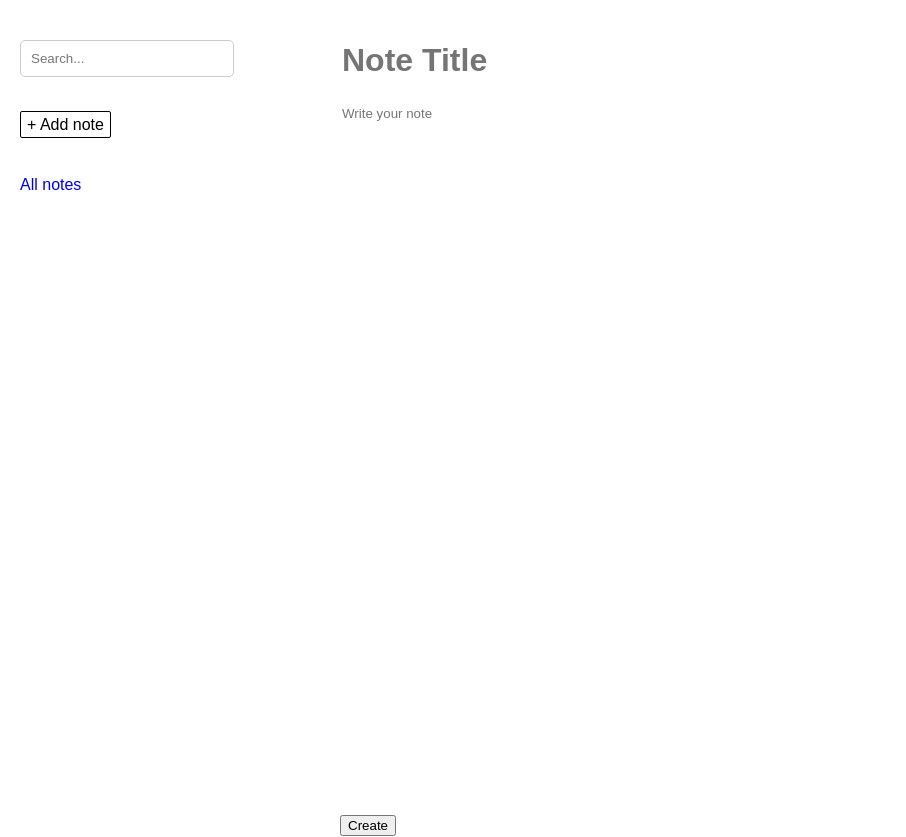
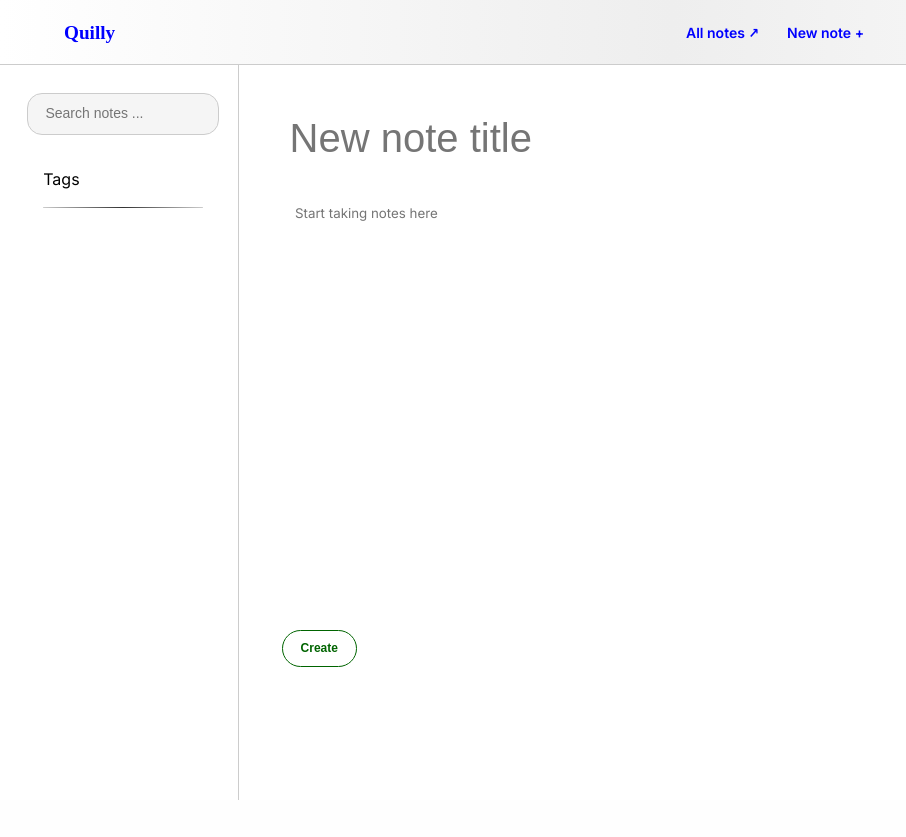
Before and after one commit to aks579/quilly, a Flask app: page /create in a window 1280 px wide. Shown: the whole page, without its empty margins (0-906 px from the left). After the commit the page ends 800 px from the top, so only its background shows below. Run offline with Flask 3, Linux system fonts and the light colour scheme.

Commit message:
feat: update ui

```diff
--- a/app/static/css/base.css
+++ b/app/static/css/base.css
@@ -1,103 +1,274 @@
+@import url('https://fonts.googleapis.com/css2?family=Inter:wght@100;200;300;400;500;600;700;800;900&display=swap');
+
 body {
-    font-family: Arial, sans-serif;
+    display: flex;
+    font-family: Inter, 'Segoe UI', Tahoma, Geneva, Verdana, sans-serif;
     margin: 0;
     padding: 0;
-    height : 100vh;
-    color: #444;
+    height: 100vh;
+    color: black;
+    line-height: 1.5;
+    background-color: white;
+}
+
+.navbar {
+    top: 0;
+    height: 4em;
+    position: fixed;
+    background-color: white;
+    display: flex;
+    flex-direction: row;
+    width: 95%;
+    padding-right: 5%;
+    padding-left: 5%;
+    justify-content: space-between;
+    border-bottom: 1px solid #ccc;
+    border-radius: 0px;
+    z-index: 1;
+    background-image: linear-gradient(to right, #fff, #eee, #fff);
+}
+
+.logo {
+    font-family: 'Times New Roman', Times, serif;
+    font-weight: bolder;
+    font-size: larger;
+}
+
+.navbar ul {
+    display: flex;
+    width: 50%;
+    display: flex;
+    flex-direction: row;
+    list-style: none;
+    align-items: center;
+}
+
+.navbar ul li {
+    margin: 0 1em;
+    cursor: pointer;
+    font-size: 14px;
+    font-weight: 600;
+    color: #333;
+}
+
+textarea {
+    color: #333;
     line-height: 1.5;
 }
 
-textarea {
-    font-family: Arial, sans-serif;
-    color: #444;
-    line-height: 1.5;
-}
-
-h1 {
-    line-height: 1;
+hr {
+    border: 0;
+    height: 1px;
+    background-image: linear-gradient(to right, #ccc, #333, #ccc);
+    margin: 1em 0;
 }
 
 a {
     text-decoration: none;
+    color: blue;
 }
 
 .container {
+    width: 100%;
+    height: 95vh;
     display: flex;
-    height : 100%;
+    flex-direction: row;
+    margin: auto;
+    padding: 1em;
 }
-.heading_container{
+
+.heading_container {
     display: flex;
 }
 
 .labels {
-    width: 25%;
-    padding: 20px;
+    left: 0.5em;
+    top: 3.5em;
+    width: 15%;
+    bottom: 0;
+    z-index: 0;
+    display: flex;
+    padding: 1.2em;
     position: fixed;
     overflow-y: auto;
+    overflow-x: hidden;
+    flex-direction: column;
+    border-right: 1px solid #ccc;
+    border-radius: 0px;
+    background-color: white;
 }
-.heading_actions{
+
+.tags {
+    padding: 1em;
+}
+
+.note-card {
+    cursor: pointer;
+    padding: 1em;
+    margin: 0.5em 0;
+    border-radius: 7px;
+    background-color: white;
+    border: 1px solid #ccc;
+    /* box-shadow: 0 0 5px rgba(0, 0, 0, 0.1); */
+    transition: all 0.2s ease-in-out;
+
+    &:hover {
+        border: 1px double #ccc;
+    }
+}
+
+.heading_actions {
     width: 25%;
 }
 
 .content {
-    width: 75%;
-    flex-grow: 1;
-    padding: 20px;
-    margin-left: 25%;
+    min-width: 70vmax;
+    height: fit-content;
+    width: 100%;
+    margin-top: 4%;
+    padding: 1em;
+    margin-left: 20%;
+    margin-right: 5%;
+    border-radius: 10px;
+    /* background-color: whitesmoke; */
 }
-.heading_content{
+
+.heading_content {
     width: 75%;
     flex-grow: 1;
 }
 
-.btn{
-    border: 1px solid black;
-    padding: 4px 6px;
-    font-size: 16px;
-    text-decoration: none;
-    cursor: default;
-    border-radius: 2px;
-    color: black;
- }
+.btn {
+    padding: 1em 2em;
+    width: fit-content;
+    height: 2em;
+    font-size: 12px;
+    cursor: pointer;
+    text-align: center;
+    font-weight: 600;
+    justify-content: center;
+    align-items: center;
+    /* color: darkblue; */
+    background-color: whitesmoke;
+    border-radius: 9999px;
+}
+
+input[type="submit"] {
+    height: fit-content;
+    padding: 0.85em 1.5em;
+    color: darkgreen;
+    background-color: white;
+    border: 1px solid darkgreen;
+}
+input[type="submit"]:hover {
+    background: lightgreen;
+    border: 1px solid darkgreen;
+}
+
+.btn:hover {
+    background: lightblue;
+    border: 1px solid darkblue;
+}
 
 .search-bar {
-    width: 60%;
-    padding: 10px;
-    margin-top: 1.5em;
+    color: #ccc;
+    font-size: 14px;
+    line-height: 1.5;
+    margin-top: 1.25em;
+    padding: 5% 6% 5% 9%;
     border: 1px solid #ccc;
-    border-radius: 5px;
+    border-radius: 15px;
+    background-color: whitesmoke;
+
+    &:focus {
+        outline: 1px solid #ccc;
+        color: #333;
+    }
 }
 
-.right-sidebar{
-    margin-top: 2em;
-    padding: 20px;
+.right-sidebar {
+    position: fixed;
+    right: 0;
+    margin-top: 2.5em;
+    padding: 0.5em;
+    border-radius: 0;
+    height: 100vh;
+    border-left: 1px solid #ccc;
 }
 
-.right-sidebar div{
+.right-sidebar div {
     cursor: pointer;
+    margin-top: 0.5em;
+    padding: 0.5em;
+
+    &:hover {
+        background-color: #eee;
+    }
 }
 
 .input_title {
-    width: 100%;
+    width: 98%;
+    height: fit-content;
     outline: none;
     border: none;
-    font-size: 2em;
-    font-weight: bold;
-    margin: 0.67em 0;
+    font-size: 2.5em;
+    font-weight: 400;
+    margin: 0.55em 0;
+    padding: 0.2em;
+    border-radius: 7px;
+
+    &:focus {
+        border: 1px solid #ccc;
+    }
 }
-.input_note{
-    width: 100%;
-    height: 700px;
+
+.input_note {
+    width: 98%;
+    min-height: 50vh;
+    height: fit-content;
     border: none;
     resize: none;
     outline: none;
+    padding: 1em;
+    margin-bottom: 0.5em;
+    border-radius: 7px;
     -webkit-box-shadow: none;
     -moz-box-shadow: none;
     box-shadow: none;
+    font-family: Inter;
 }
 
-.add-btn{
-    padding : 20px 0;
+
+@media only screen and (max-width: 760px) {
+    .navbar {
+        width: 100%;
+        padding-right: 0;
+    }
+
+    .container {
+        flex-direction: column;
+        padding-left: 0;
+    }
+
+    .labels {
+        position: relative;
+        display: none;
+    }
+
+    .content {
+        margin-top: 4em;
+        margin-left: 0;
+    }
+
+    .note-card {
+        width: 50vb;
+        margin: auto;
+        margin-top: 0.5em;
+    }
+
+    .right-sidebar {
+        margin-top: 0;
+        display: none;
+    }
+
 }
-
-.btn:hover {background: #eee;}
--- a/app/static/css/styles.css
+++ b/app/static/css/styles.css
@@ -1,3 +1,7 @@
+* {
+    border-radius: 15px;
+}
+
 pre { line-height: 125%; padding: 1rem; }
 td.linenos .normal { color: inherit; background-color: transparent; padding-left: 5px; padding-right: 5px; }
 span.linenos { color: inherit; background-color: transparent; padding-left: 5px; padding-right: 5px; }
--- a/app/templates/index.html
+++ b/app/templates/index.html
@@ -6,25 +6,40 @@
     <title>{{ heading }}</title>
     <link rel="stylesheet" href="{{ url_for('static', filename='css/styles.css') }}">
     <link rel="stylesheet" href="{{ url_for('static', filename='css/base.css') }}">
+    <!-- <script src="https://cdn.tailwindcss.com"></script> -->
 </head>
 <body>
+    <div class="navbar">
+        <p class="logo"><a href="/">Quilly</a></p>
+        <ul>
+            <li><p><a href="/">All notes &#8599;</a></p></li>
+            <li><a href="{{ url_for('create') }}"> New note +</a></li>
+        </ul>
+    </div>
     <div class="container">
         <div class="labels">
-            <input type="text" class="search-bar" placeholder="Search...">
-            <p class="add-btn"><a class="btn" href="{{ url_for('create') }}">+ Add note</a></p>
-            <p><a href="/">All notes</a></p>
+            <!-- <hr> -->
+            <input type="text" class="search-bar" placeholder="Search notes ...">
+            <div class="tags">
+                <p>Tags</p>
+                <hr>
                 {%- if tags -%}
                     {%- for tag in tags -%}
                         <p><a href="/tags/{{ tag }}">#{{ tag }}</a></p>
                     {%- endfor -%}
                 {%- endif -%}
             </div>
+        </div>
         <div class="content">
             {%- if type == 'index' -%}
-               <h1>{{ heading }}</h1>
+               <!-- <h1>{{ heading }}</h1>  -->
                {%- if content -%}
                    {%- for key,value in content.items() -%}
-                       <div></p><a href="/{{ value }}">{{ key }}</a></div>
+                        <a href="/{{ value }}">
+                            <div class="note-card">
+                                </p>{{ key }} <small>&#8599;</small>
+                            </div>
+                        </a>
                    {%- endfor -%}
                 {%- else -%}
                     <h5>No notes found!</h5>
@@ -37,48 +52,50 @@
                 <form method = post novalidate>
                     {{ form.csrf_token }}
                     <div>
-                        {{ form.title( placeholder="Note Title", class="input_title") }}
+                        {{ form.title( placeholder="New note title", class="input_title") }}
                     </div>
                     <div>
-                        {{ form.note(placeholder="Write your note", class="input_note") }}
+                        {{ form.note(placeholder="Start taking notes here", class="input_note") }}
                     </div>
-                    <input type="submit" value="{{ type|capitalize }}"/>
+                    <input type="submit" value="{{ type|capitalize }}" class="btn"/>
                 </form>
             {%- endif -%}
             {%- if type == 'delete' -%}
                 <p>Are you sure you want to delete the note - <b>{{ file|replace('_', '') }}</b></p>
                 <form method = post novalidate>
                     {{ form.csrf_token }}
-                    <input type="submit" value="Delete"/> <a class="btn" href="{{ url_for('read',file=file) }}">Cancel</a>
+                    <input type="submit" class="btn" value="Delete"/> <a class="btn" href="{{ url_for('read',file=file) }}">Cancel</a>
                 </form>
             {%- endif -%}
         </div>
+        {%- if type == 'read' -%}
             <div class="right-sidebar">
-            {%- if type == 'read' -%}
                 <div data-url="{{ url_for('edit',file=file) }}" onclick="redirect(event)">
                     <svg viewBox="0 0 24 24" fill="none" style="width: 1.25rem; height: 1.25rem;"><path d="M21.2799 6.40005L11.7399 15.94C10.7899 16.89 7.96987 17.33 7.33987 16.7C6.70987 16.07 7.13987 13.25 8.08987 12.3L17.6399 2.75002C17.8754 2.49308 18.1605 2.28654 18.4781 2.14284C18.7956 1.99914 19.139 1.92124 19.4875 1.9139C19.8359 1.90657 20.1823 1.96991 20.5056 2.10012C20.8289 2.23033 21.1225 2.42473 21.3686 2.67153C21.6147 2.91833 21.8083 3.21243 21.9376 3.53609C22.0669 3.85976 22.1294 4.20626 22.1211 4.55471C22.1128 4.90316 22.0339 5.24635 21.8894 5.5635C21.7448 5.88065 21.5375 6.16524 21.2799 6.40005V6.40005Z" stroke="currentColor" stroke-width="1.5" stroke-linecap="round" stroke-linejoin="round"/><path d="M11 4H6C4.93913 4 3.92178 4.42142 3.17163 5.17157C2.42149 5.92172 2 6.93913 2 8V18C2 19.0609 2.42149 20.0783 3.17163 20.8284C3.92178 21.5786 4.93913 22 6 22H17C19.21 22 20 20.2 20 18V13" stroke="currentColor" stroke-width="1.5" stroke-linecap="round" stroke-linejoin="round"/></svg>
                 </div>
                 <div data-url="{{ url_for('delete',file=file) }}" onclick="redirect(event)" style="margin-top: 1rem;">
-                    <svg viewBox="0 0 1024 1024" fill="#000000"style="width: 1.25rem; height: 1.25rem;"><g stroke-width="0"></g><g stroke-linecap="round" stroke-linejoin="round"></g><path fill="#000000" d="M160 256H96a32 32 0 0 1 0-64h256V95.936a32 32 0 0 1 32-32h256a32 32 0 0 1 32 32V192h256a32 32 0 1 1 0 64h-64v672a32 32 0 0 1-32 32H192a32 32 0 0 1-32-32V256zm448-64v-64H416v64h192zM224 896h576V256H224v640zm192-128a32 32 0 0 1-32-32V416a32 32 0 0 1 64 0v320a32 32 0 0 1-32 32zm192 0a32 32 0 0 1-32-32V416a32 32 0 0 1 64 0v320a32 32 0 0 1-32 32z"></path></svg>
+                    <svg viewBox="0 0 1024 1024" fill="#000000" style="width: 1.25rem; height: 1.25rem;"><g stroke-width="0"></g><g stroke-linecap="round" stroke-linejoin="round"></g><path fill="#000000" d="M160 256H96a32 32 0 0 1 0-64h256V95.936a32 32 0 0 1 32-32h256a32 32 0 0 1 32 32V192h256a32 32 0 1 1 0 64h-64v672a32 32 0 0 1-32 32H192a32 32 0 0 1-32-32V256zm448-64v-64H416v64h192zM224 896h576V256H224v640zm192-128a32 32 0 0 1-32-32V416a32 32 0 0 1 64 0v320a32 32 0 0 1-32 32zm192 0a32 32 0 0 1-32-32V416a32 32 0 0 1 64 0v320a32 32 0 0 1-32 32z"></path></svg>
+                </div>
             </div>
         {%- endif -%}
-        </div>
     </div>
     <script type="module">
       import mermaid from 'https://cdn.jsdelivr.net/npm/mermaid@10/dist/mermaid.esm.min.mjs';
     </script>
-    <script type='text/javascript'>
+    <script type="text/javascript">
         document.querySelector("input.search-bar").addEventListener("keypress", function(event) {
-            if (event.which === 13) {
+            if (event.keyCode === 13) {
                 const query = this.value;
                 if (query.trim() !== "") {
                     window.location.href = `/search?q=${encodeURIComponent(query)}`;
                 }
             }
         });
-        function redirect(event){
+
+        function redirect(event) {
             window.location.href = event.currentTarget.getAttribute('data-url');
         }
     </script>
+
 </body>
 </html>
```
Lines whose indentation alone changed are shown as unchanged.
